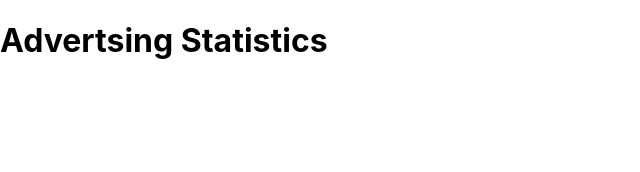
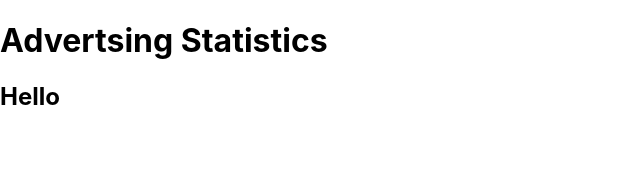
Before and after one commit to camaragon/adcellerant-skills-fe, a React (Create React App) app: page / in a window 1280 px wide. Shown: the top 172 px of the page, without its empty margins (0-640 px from the left). Built offline with nearby package versions, Linux system fonts and the light colour scheme.

Commit message:
Display Form component

```diff
--- a/src/Components/App.js
+++ b/src/Components/App.js
@@ -1,5 +1,6 @@
 import React, { useState } from 'react';
 import '../styles/App.css';
+import Form from './Form';
 
 function App() {
   return (
@@ -7,7 +8,7 @@ function App() {
       <header>
         <h1>Advertsing Statistics</h1>
       </header>
-
+      <Form/>
     </>
   );
 }
--- a/src/Components/Form.js
+++ b/src/Components/Form.js
@@ -0,0 +1,7 @@
+function Form() {
+    return (
+        <h2>Hello</h2>
+    )
+}
+
+export default Form;
```
